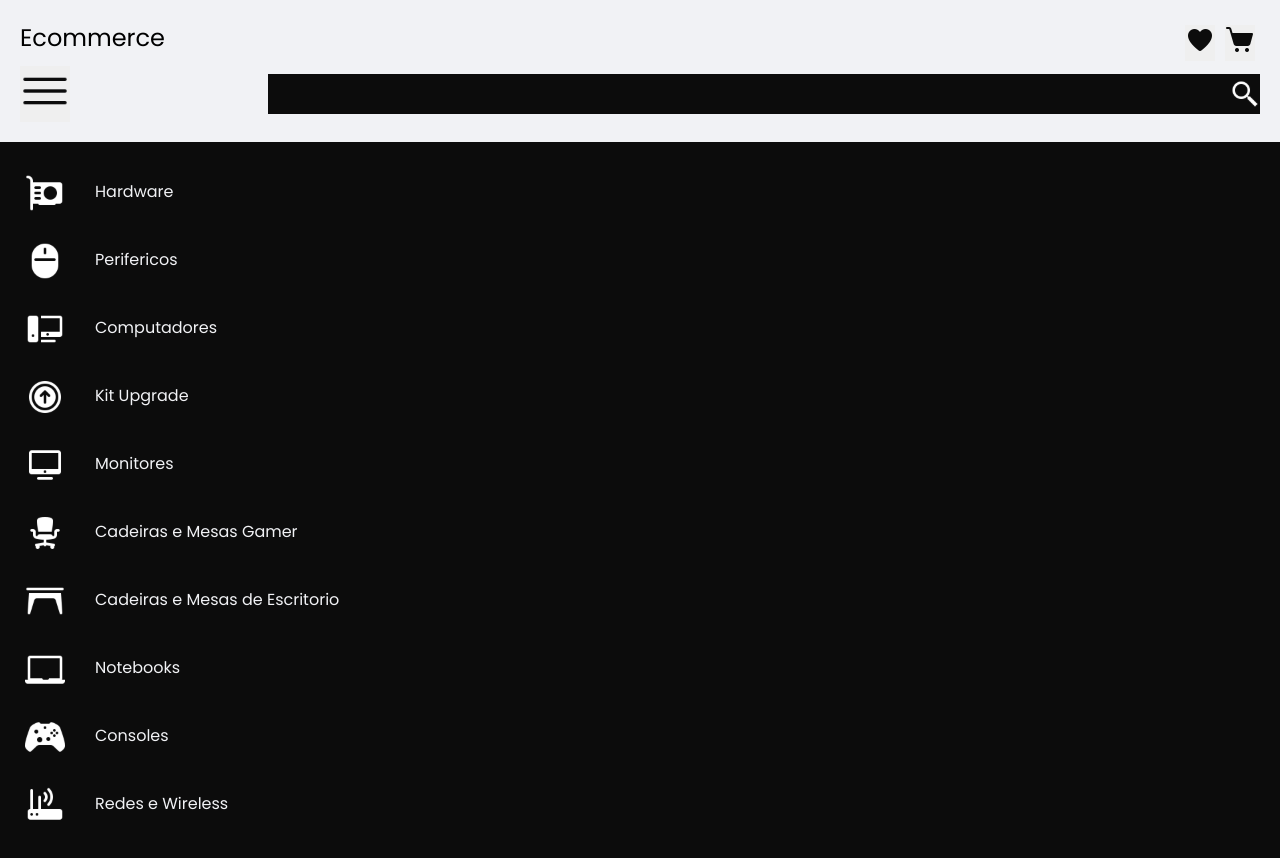
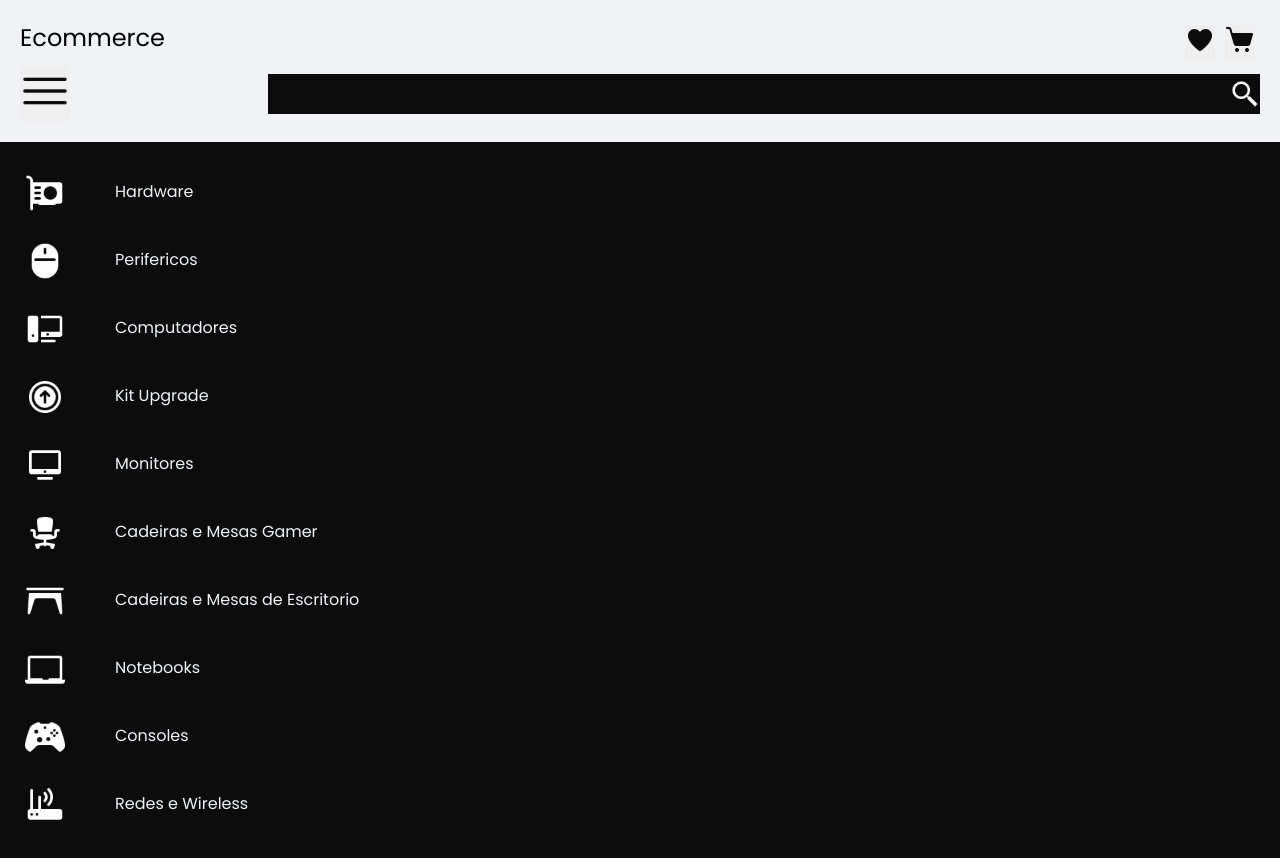
Before and after one commit to DiegoCard117/Ecommerce, a Next.js app: page / in a window 1280 px wide. Shown: the top 858 px of the page. Built offline with nearby package versions, Linux system fonts and the light colour scheme.

Commit message:
Update header.scss

```diff
--- a/src/css/header.scss
+++ b/src/css/header.scss
@@ -69,7 +69,7 @@ aside {
 
     ul {
       li {
-        padding: 32px 0px 11px 0px;
+        padding: 32px 0px 11px 20px;
         list-style-type: none;
         font-size: 16px;
       }
```
